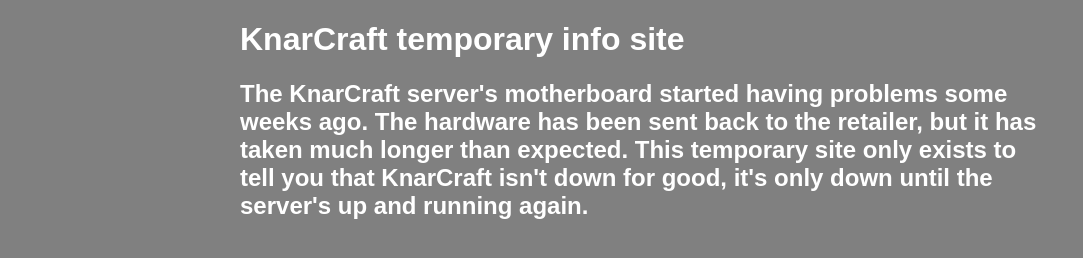
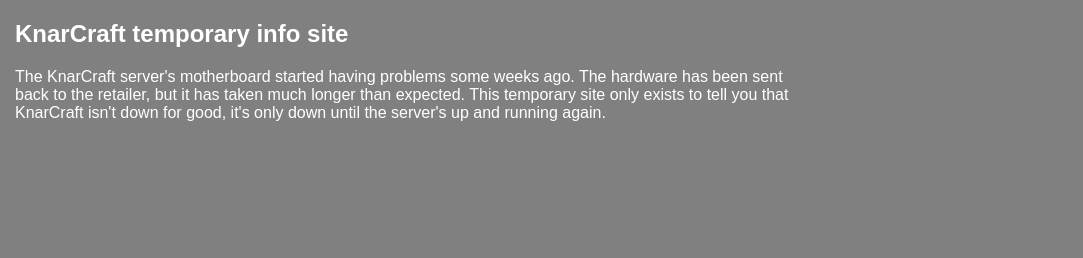
Before and after one commit to EpicKnarvik97/KnarCraft.github.io, a plain HTML site: page index.html in a window 1280 px wide. Shown: the whole page, without its empty margins (0-1083 px from the left). Drawn offline with Linux system fonts and the light colour scheme.

Commit message:
Update index.html

```diff
--- a/index.html
+++ b/index.html
@@ -12,15 +12,16 @@
       font-family: sans-serif;
       background-color: gray;
       color: white;
+      margin: 15px;
     }
   </style>
   </head>
   <body>
-    <h1>KnarCraft temporary info site</h1>
-    <h2>The KnarCraft server's motherboard started having problems some weeks ago.
+    <h2>KnarCraft temporary info site</h2>
+    <p>The KnarCraft server's motherboard started having problems some weeks ago.
     The hardware has been sent back to the retailer, but it has taken much longer than expected.
     This temporary site only exists to tell you that KnarCraft isn't down for good,
-      it's only down until the server's up and running again.</h2>
+      it's only down until the server's up and running again.</p>
 
   </body>
 </html>
```
